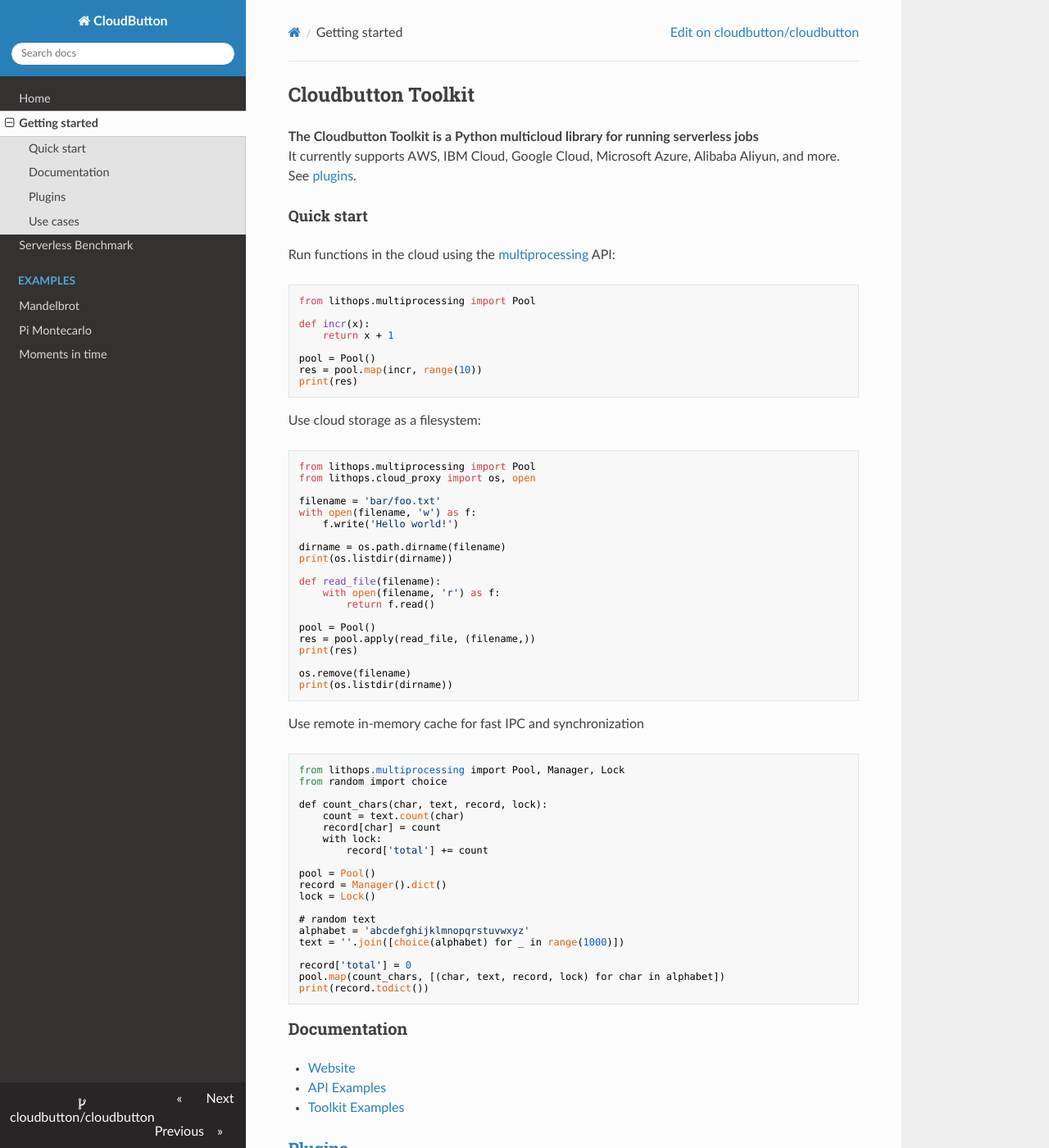
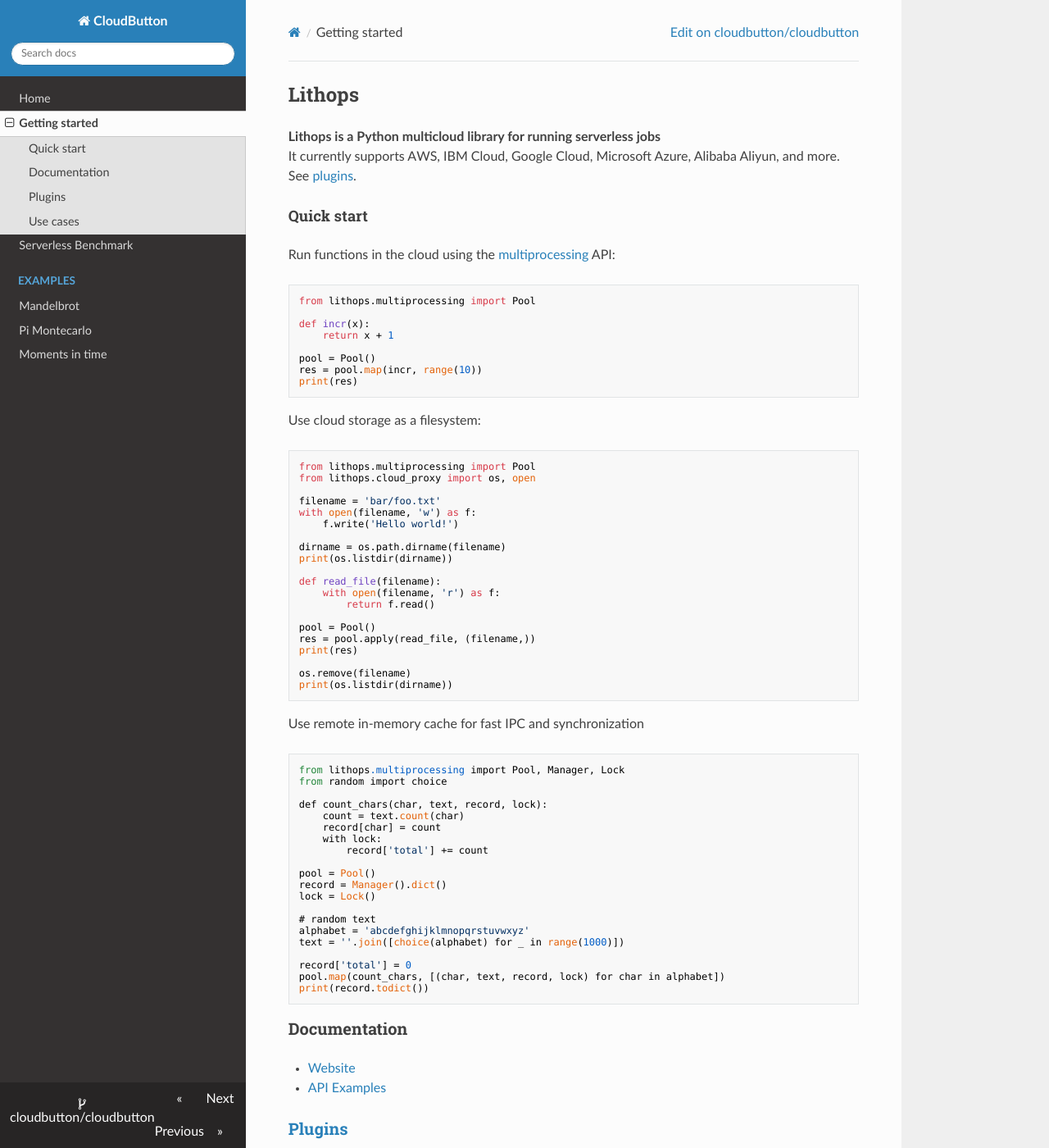
Before and after one commit to lithops-cloud/lithops-cloud.github.io, an MkDocs documentation site: the page built from docs/getting-started.md, in a window 1280 px wide and 1400 px high. Shown: the whole window at 82% size. Built offline with MkDocs 1.6.1, drawn with Linux system fonts in a browser that asks for light colours; nearby versions of some CDN libraries; some of the changed text lies outside the part shown.

Commit message:
Update Cloudbutton -> Lithops

```diff
--- a/docs/getting-started.md
+++ b/docs/getting-started.md
@@ -1,7 +1,7 @@
-# Cloudbutton Toolkit
+# Lithops
 
-**The Cloudbutton Toolkit is a Python multicloud library for running serverless jobs**
-It currently supports AWS, IBM Cloud, Google Cloud, Microsoft Azure, Alibaba Aliyun, and more. See [plugins](https://github.com/cloudbutton/cloudbutton/tree/master/docs/backends).
+**Lithops is a Python multicloud library for running serverless jobs**
+It currently supports AWS, IBM Cloud, Google Cloud, Microsoft Azure, Alibaba Aliyun, and more. See [plugins](https://github.com/lithops-cloud).
 
 ### Quick start
 Run functions in the cloud using the [multiprocessing](https://docs.python.org/3.6/library/multiprocessing.html) API:
@@ -66,11 +66,9 @@
 
 ## Documentation
 - [Website](https://cloudbutton.github.io)
-- [API Examples](https://github.com/cloudbutton/cloudbutton/tree/master/examples)
-- [Toolkit Examples](https://github.com/cloudbutton/examples)
+- [API Examples](https://github.com/lithops-cloud/lithops/tree/master/examples)
 
-## [Plugins](https://github.com/cloudbutton/cloudbutton/tree/master/docs/backends)
+## [Plugins](https://github.com/lithops-cloud/)
 
 ## Use cases
-- [Serverless benchmarks](https://cloudbutton.github.io/benchmarks)
 - [Moments in Time video prediction](https://cloudbutton.github.io/examples/example_mit)
```
Also changed, not shown: 1 other file.
